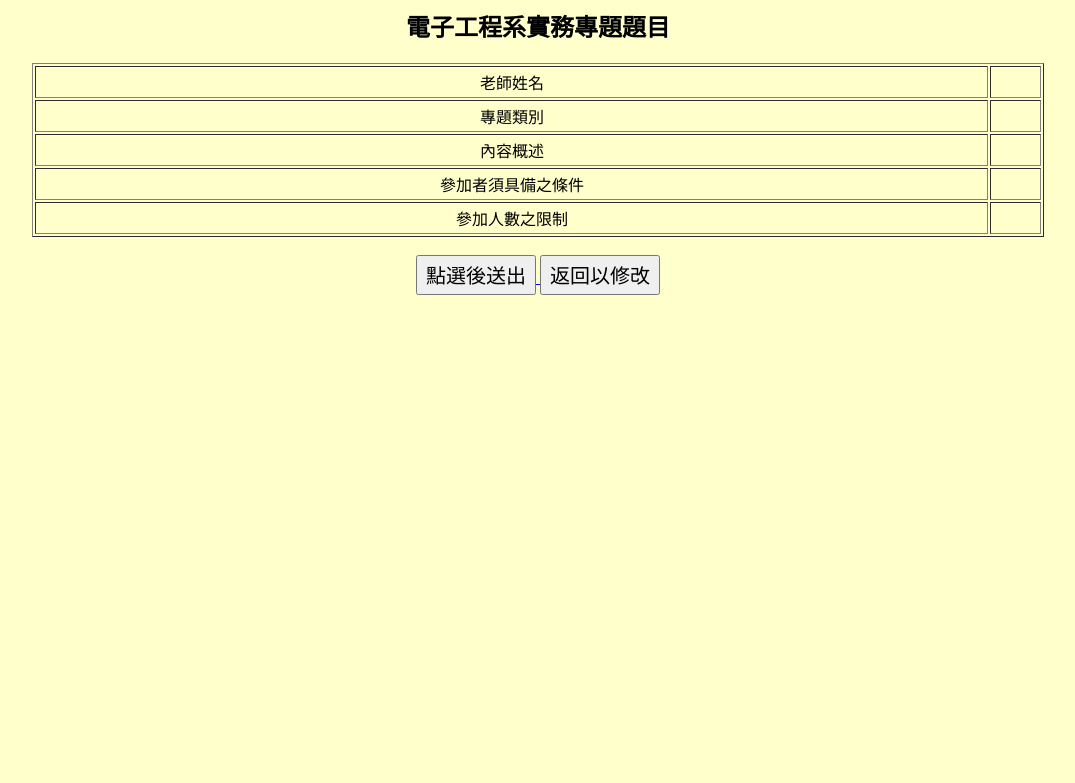
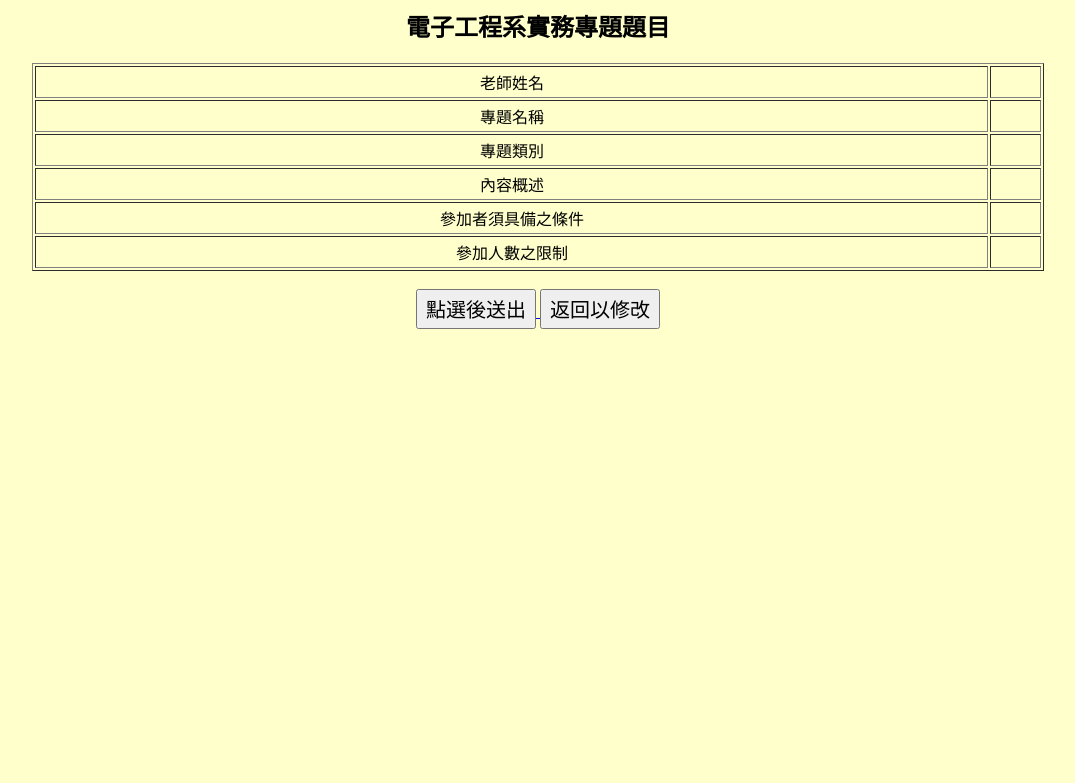
Before and after one commit to sc2830704/web, a PHP site: page /back_project_topic_check.php in a window 1280 px wide. Shown: the top 783 px of the page, without its empty margins (102-1177 px from the left). Run offline with PHP 8.4, Linux system fonts and the light colour scheme; data that the repository does not hold is empty.

Commit message:
add topic name into form

```diff
--- a/back_project_topic_check.php
+++ b/back_project_topic_check.php
@@ -54,7 +54,7 @@ $semester = $which_year.$now_semester;
     <link rel=stylesheet type="text/css" href="style.css">
 </head>
 
-<body bgcolor="#ffffcc" style="font-family: DFKai-sb ;">
+<body bgcolor="#ffffcc" style="font-family: Microsoft JhengHei ;">
 
 <h2 align="center">電子工程系實務專題題目</h2>
 
@@ -66,6 +66,11 @@ $semester = $which_year.$now_semester;
     <tr>
         <td align="center">老師姓名</td>
         <td align="center"><?php echo $Tname; ?></td>
+    </tr>
+
+    <tr>
+        <td align="center">專題名稱</td>
+        <td><?php echo $topic; ?></td>
     </tr>
 
     <tr>
```
